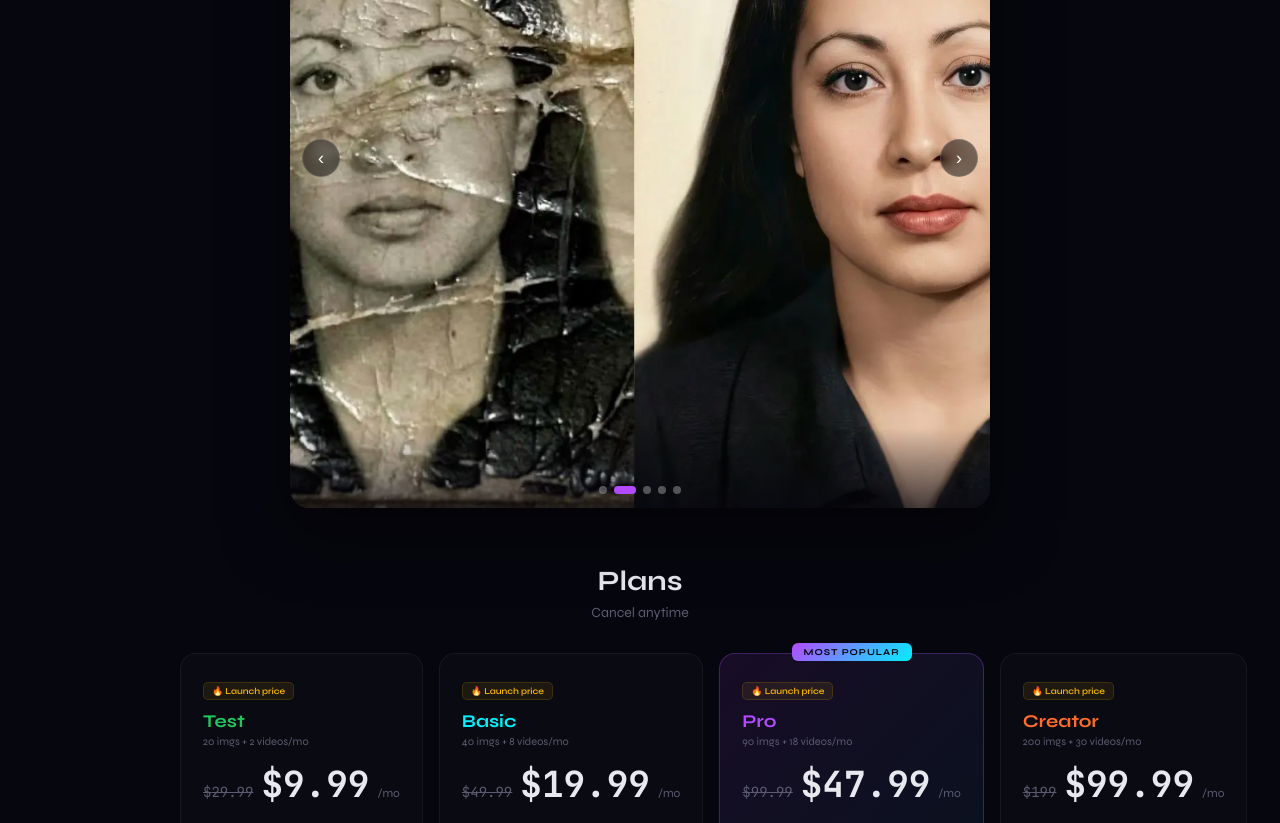
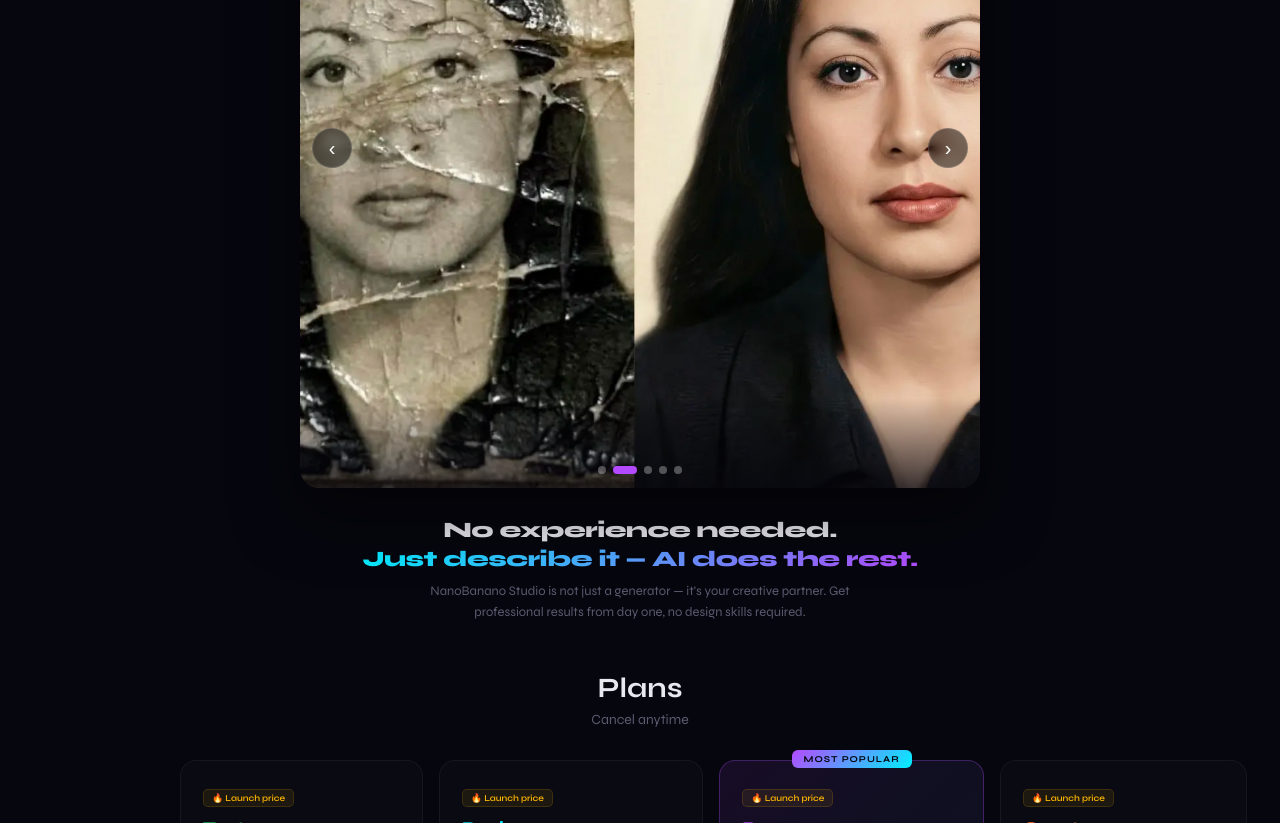
Before and after one commit to setnom/hyperreal-studio, a React (Vite) app: page / in a window 1280 px wide. Shown: the part 960-1783 px from the top of the page. Built offline with nearby package versions, Linux system fonts and the light colour scheme.

Commit message:
v31: carousel crossfade + tagline + ribbon fix + 3 vulnerabilidades corregidas

```diff
--- a/api/activate.js
+++ b/api/activate.js
@@ -29,7 +29,7 @@ async function verifyToken(user_token) {
 
 export default async function handler(req, res) {
   const origin = req.headers.origin || "";
-  const allowed = origin === ALLOWED_ORIGIN || origin.endsWith(".vercel.app");
+  const allowed = origin === ALLOWED_ORIGIN || origin.endsWith(".vercel.app") && origin.includes("hyperreal-studio");
   res.setHeader("Access-Control-Allow-Origin", allowed ? origin : ALLOWED_ORIGIN);
   res.setHeader("Access-Control-Allow-Methods", "POST, OPTIONS");
   res.setHeader("Access-Control-Allow-Headers", "Content-Type");
--- a/api/download.js
+++ b/api/download.js
@@ -27,7 +27,7 @@ async function verifyToken(user_token) {
 
 export default async function handler(req, res) {
   const origin = req.headers.origin || "";
-  const allowed = origin === ALLOWED_ORIGIN || origin.endsWith(".vercel.app");
+  const allowed = origin === ALLOWED_ORIGIN || origin.endsWith(".vercel.app") && origin.includes("hyperreal-studio");
   res.setHeader("Access-Control-Allow-Origin", allowed ? origin : ALLOWED_ORIGIN);
   res.setHeader("Access-Control-Allow-Methods", "POST, OPTIONS");
   res.setHeader("Access-Control-Allow-Headers", "Content-Type");
@@ -52,6 +52,9 @@ export default async function handler(req, res) {
 
     const contentType = fileRes.headers.get("content-type") || "application/octet-stream";
     const buffer = await fileRes.arrayBuffer();
+    if (buffer.byteLength > 50 * 1024 * 1024) {
+      return res.status(413).json({ error: "File too large to proxy (max 50MB)" });
+    }
     const safeFilename = (filename || "nanobanano-file").replace(/[^a-zA-Z0-9._-]/g, "_");
 
     res.setHeader("Content-Type", contentType);
--- a/api/favorites.js
+++ b/api/favorites.js
@@ -14,7 +14,7 @@ async function verifyToken(user_token) {
 
 export default async function handler(req, res) {
   const origin = req.headers.origin || "";
-  const allowed = origin === ALLOWED_ORIGIN || origin.endsWith(".vercel.app");
+  const allowed = origin === ALLOWED_ORIGIN || origin.endsWith(".vercel.app") && origin.includes("hyperreal-studio");
   res.setHeader("Access-Control-Allow-Origin", allowed ? origin : ALLOWED_ORIGIN);
   res.setHeader("Access-Control-Allow-Methods", "GET, POST, OPTIONS");
   res.setHeader("Access-Control-Allow-Headers", "Content-Type");
--- a/api/generate.js
+++ b/api/generate.js
@@ -58,7 +58,7 @@ function sanitizePrompt(prompt) {
 
 export default async function handler(req, res) {
   const origin = req.headers.origin || "";
-  const allowed = origin === ALLOWED_ORIGIN || origin.endsWith(".vercel.app");
+  const allowed = origin === ALLOWED_ORIGIN || origin.endsWith(".vercel.app") && origin.includes("hyperreal-studio");
   res.setHeader("Access-Control-Allow-Origin", allowed ? origin : ALLOWED_ORIGIN);
   res.setHeader("Access-Control-Allow-Methods", "POST, OPTIONS");
   res.setHeader("Access-Control-Allow-Headers", "Content-Type");
--- a/api/pack.js
+++ b/api/pack.js
@@ -28,7 +28,7 @@ function sbWriteHeaders(key) {
 
 export default async function handler(req, res) {
   const origin = req.headers.origin || "";
-  const allowed = origin === ALLOWED_ORIGIN || origin.endsWith(".vercel.app");
+  const allowed = origin === ALLOWED_ORIGIN || origin.endsWith(".vercel.app") && origin.includes("hyperreal-studio");
   res.setHeader("Access-Control-Allow-Origin", allowed ? origin : ALLOWED_ORIGIN);
   res.setHeader("Access-Control-Allow-Methods", "POST, OPTIONS");
   res.setHeader("Access-Control-Allow-Headers", "Content-Type");
--- a/api/status.js
+++ b/api/status.js
@@ -28,7 +28,7 @@ const inFlight = new Map();
 
 export default async function handler(req, res) {
   const origin = req.headers.origin || "";
-  const allowed = origin === ALLOWED_ORIGIN || origin.endsWith(".vercel.app");
+  const allowed = origin === ALLOWED_ORIGIN || origin.endsWith(".vercel.app") && origin.includes("hyperreal-studio");
   res.setHeader("Access-Control-Allow-Origin", allowed ? origin : ALLOWED_ORIGIN);
   res.setHeader("Access-Control-Allow-Methods", "POST, OPTIONS");
   res.setHeader("Access-Control-Allow-Headers", "Content-Type");
--- a/api/sync.js
+++ b/api/sync.js
@@ -27,7 +27,7 @@ export default async function handler(req, res) {
   // Verify cron secret to prevent unauthorized calls
   const authHeader = req.headers.authorization || "";
   const secret = CRON_SECRET || "";
-  if (secret && authHeader !== `Bearer ${secret}`) {
+  if (!secret || authHeader !== `Bearer ${secret}`) {
     return res.status(401).json({ error: "Unauthorized" });
   }
 
--- a/api/upload.js
+++ b/api/upload.js
@@ -20,7 +20,7 @@ async function verifyToken(user_token) {
 
 export default async function handler(req, res) {
   const origin = req.headers.origin || "";
-  const allowed = origin === ALLOWED_ORIGIN || origin.endsWith(".vercel.app");
+  const allowed = origin === ALLOWED_ORIGIN || origin.endsWith(".vercel.app") && origin.includes("hyperreal-studio");
   res.setHeader("Access-Control-Allow-Origin", allowed ? origin : ALLOWED_ORIGIN);
   res.setHeader("Access-Control-Allow-Methods", "POST, OPTIONS");
   res.setHeader("Access-Control-Allow-Headers", "Content-Type");
--- a/src/App.jsx
+++ b/src/App.jsx
@@ -479,60 +479,83 @@ function PlanCard({ pl, onAction, actionLabel, isDesk, lang, features }) {
 // ─── APP ───
 function CarouselSection({ lang, isDesk }) {
   const slides = [
-    { src: "/images/carousel_realismo.webp",  tag: lang === "en" ? "Ultra Realism"  : "Ultra Realismo",  color: "#00f0ff",  angle: -25 },
-    { src: "/images/carousel_restaurar.webp", tag: lang === "en" ? "Photo Restore"  : "Restauración",    color: "#b44aff",  angle: -25 },
-    { src: "/images/carousel_anuncio1.webp",  tag: lang === "en" ? "Winning Ad"     : "Anuncio",          color: "#ffb800",  angle: -25 },
-    { src: "/images/carousel_anuncio2.webp",  tag: lang === "en" ? "Winning Ad"     : "Anuncio",          color: "#ffb800",  angle: -25 },
-    { src: "/images/carousel_animado.webp",   tag: lang === "en" ? "Animated Style" : "Estilo Animado",   color: "#ff6b2b",  angle: -25 },
+    { src: "/images/carousel_realismo.webp",  tag: lang === "en" ? "Ultra Realism"  : "Ultra Realismo",  color: "#00f0ff" },
+    { src: "/images/carousel_restaurar.webp", tag: lang === "en" ? "Photo Restore"  : "Restauración",    color: "#b44aff" },
+    { src: "/images/carousel_anuncio1.webp",  tag: lang === "en" ? "Winning Ad"     : "Anuncio",          color: "#ffb800" },
+    { src: "/images/carousel_anuncio2.webp",  tag: lang === "en" ? "Winning Ad"     : "Anuncio",          color: "#ffb800" },
+    { src: "/images/carousel_animado.webp",   tag: lang === "en" ? "Animated Style" : "Estilo Animado",   color: "#ff6b2b" },
   ];
   const [idx, setIdx] = useState(0);
-  const [fading, setFading] = useState(false);
+  const [prev, setPrev] = useState(null);
+  const [transitioning, setTransitioning] = useState(false);
+
+  const go = (n) => {
+    if (transitioning) return;
+    setPrev(idx);
+    setTransitioning(true);
+    setIdx(n);
+    setTimeout(() => { setPrev(null); setTransitioning(false); }, 600);
+  };
 
   useEffect(() => {
-    const timer = setInterval(() => {
-      setFading(true);
-      setTimeout(() => {
-        setIdx(i => (i + 1) % slides.length);
-        setFading(false);
-      }, 400);
-    }, 3000);
-    return () => clearInterval(timer);
-  }, []);
-
-  const go = (n) => {
-    setFading(true);
-    setTimeout(() => { setIdx(n); setFading(false); }, 300);
-  };
+    const t = setInterval(() => go((idx + 1) % slides.length), 3000);
+    return () => clearInterval(t);
+  }, [idx, transitioning]);
 
   const s = slides[idx];
+  const p = prev !== null ? slides[prev] : null;
+
   return (
-    <div style={{ marginBottom: isDesk ? 56 : 36, userSelect: "none" }}>
-      <div style={{ position: "relative", borderRadius: 20, overflow: "hidden", maxWidth: isDesk ? 700 : "100%", margin: "0 auto", boxShadow: "0 24px 64px rgba(0,0,0,.5)" }}>
-        {/* Image */}
-        <img src={s.src} alt={s.tag} style={{ width: "100%", aspectRatio: "1/1", objectFit: "cover", display: "block", opacity: fading ? 0 : 1, transition: "opacity .4s ease" }} />
-
-        {/* Tag diagonal */}
-        <div style={{ position: "absolute", top: 22, left: -28, width: 160, textAlign: "center", transform: "rotate(-35deg)", background: s.color, color: "#06060e", fontSize: 11, fontWeight: 800, padding: "5px 0", letterSpacing: 0.5, textTransform: "uppercase", boxShadow: `0 2px 12px ${s.color}66`, zIndex: 2 }}>
-          {s.tag}
+    <div style={{ marginBottom: isDesk ? 48 : 32 }}>
+      {/* Carousel container */}
+      <div style={{ position: "relative", maxWidth: isDesk ? 680 : "100%", margin: "0 auto", borderRadius: 20, overflow: "hidden", boxShadow: "0 24px 64px rgba(0,0,0,.5)", aspectRatio: "1/1" }}>
+
+        {/* Previous image — fades out */}
+        {p && (
+          <img src={p.src} alt={p.tag} style={{ position: "absolute", inset: 0, width: "100%", height: "100%", objectFit: "cover", opacity: transitioning ? 0 : 1, transition: "opacity .6s ease", zIndex: 1 }} />
+        )}
+
+        {/* Current image — fades in */}
+        <img src={s.src} alt={s.tag} style={{ position: "absolute", inset: 0, width: "100%", height: "100%", objectFit: "cover", opacity: transitioning ? 1 : 1, transition: "opacity .6s ease", zIndex: 2 }} />
+
+        {/* Ribbon — outside overflow so it shows fully, clipped by wrapper */}
+        <div style={{ position: "absolute", top: 0, left: 0, width: "100%", height: "100%", pointerEvents: "none", zIndex: 3, overflow: "hidden" }}>
+          <div key={idx} style={{ position: "absolute", top: 28, left: -36, width: 180, textAlign: "center", transform: "rotate(-35deg)", background: s.color, color: "#06060e", fontSize: 10, fontWeight: 900, padding: "6px 0", letterSpacing: 1, textTransform: "uppercase", boxShadow: `0 2px 14px ${s.color}88`, whiteSpace: "nowrap", opacity: transitioning ? 0 : 1, transition: "opacity .3s ease" }}>
+            {s.tag}
+          </div>
         </div>
 
-        {/* Gradient bottom */}
-        <div style={{ position: "absolute", bottom: 0, left: 0, right: 0, height: 80, background: "linear-gradient(transparent, rgba(6,6,14,.7))" }} />
+        {/* Bottom gradient */}
+        <div style={{ position: "absolute", bottom: 0, left: 0, right: 0, height: 90, background: "linear-gradient(transparent, rgba(6,6,14,.75))", zIndex: 4 }} />
 
         {/* Dots */}
-        <div style={{ position: "absolute", bottom: 14, left: "50%", transform: "translateX(-50%)", display: "flex", gap: 7, zIndex: 2 }}>
-          {slides.map((_, i) => (
-            <button key={i} onClick={() => go(i)} style={{ width: i === idx ? 22 : 8, height: 8, borderRadius: 4, border: "none", background: i === idx ? s.color : "rgba(255,255,255,.3)", cursor: "pointer", padding: 0, transition: "all .3s" }} />
+        <div style={{ position: "absolute", bottom: 14, left: "50%", transform: "translateX(-50%)", display: "flex", gap: 7, zIndex: 5 }}>
+          {slides.map((sl, i) => (
+            <button key={i} onClick={() => go(i)} style={{ width: i === idx ? 24 : 8, height: 8, borderRadius: 4, border: "none", background: i === idx ? s.color : "rgba(255,255,255,.3)", cursor: "pointer", padding: 0, transition: "all .4s ease" }} />
           ))}
         </div>
 
-        {/* Prev/Next arrows */}
+        {/* Arrows desktop */}
         {isDesk && (
           <>
-            <button onClick={() => go((idx - 1 + slides.length) % slides.length)} style={{ position: "absolute", left: 12, top: "50%", transform: "translateY(-50%)", background: "rgba(0,0,0,.5)", border: "1px solid rgba(255,255,255,.15)", borderRadius: "50%", width: 38, height: 38, color: "#fff", fontSize: 18, cursor: "pointer", display: "flex", alignItems: "center", justifyContent: "center", backdropFilter: "blur(4px)", zIndex: 2 }}>‹</button>
-            <button onClick={() => go((idx + 1) % slides.length)} style={{ position: "absolute", right: 12, top: "50%", transform: "translateY(-50%)", background: "rgba(0,0,0,.5)", border: "1px solid rgba(255,255,255,.15)", borderRadius: "50%", width: 38, height: 38, color: "#fff", fontSize: 18, cursor: "pointer", display: "flex", alignItems: "center", justifyContent: "center", backdropFilter: "blur(4px)", zIndex: 2 }}>›</button>
+            <button onClick={() => go((idx - 1 + slides.length) % slides.length)} style={{ position: "absolute", left: 12, top: "50%", transform: "translateY(-50%)", background: "rgba(0,0,0,.5)", border: "1px solid rgba(255,255,255,.15)", borderRadius: "50%", width: 40, height: 40, color: "#fff", fontSize: 20, cursor: "pointer", display: "flex", alignItems: "center", justifyContent: "center", backdropFilter: "blur(4px)", zIndex: 5, lineHeight: 1 }}>‹</button>
+            <button onClick={() => go((idx + 1) % slides.length)} style={{ position: "absolute", right: 12, top: "50%", transform: "translateY(-50%)", background: "rgba(0,0,0,.5)", border: "1px solid rgba(255,255,255,.15)", borderRadius: "50%", width: 40, height: 40, color: "#fff", fontSize: 20, cursor: "pointer", display: "flex", alignItems: "center", justifyContent: "center", backdropFilter: "blur(4px)", zIndex: 5, lineHeight: 1 }}>›</button>
           </>
         )}
+      </div>
+
+      {/* Tagline below carousel */}
+      <div style={{ textAlign: "center", marginTop: isDesk ? 28 : 20, padding: "0 16px" }}>
+        <p style={{ fontSize: isDesk ? 22 : 17, fontWeight: 800, lineHeight: 1.3, margin: "0 0 8px", letterSpacing: -0.5 }}>
+          {lang === "en"
+            ? <>No experience needed.<br /><span style={{ background: "linear-gradient(135deg,#00f0ff,#b44aff)", WebkitBackgroundClip: "text", WebkitTextFillColor: "transparent" }}>Just describe it — AI does the rest.</span></>
+            : <>Sin experiencia. Sin prompts complicados.<br /><span style={{ background: "linear-gradient(135deg,#00f0ff,#b44aff)", WebkitBackgroundClip: "text", WebkitTextFillColor: "transparent" }}>Solo describilo — la IA hace el resto.</span></>}
+        </p>
+        <p style={{ fontSize: isDesk ? 13 : 12, color: "#5a5a70", margin: 0, maxWidth: 480, marginLeft: "auto", marginRight: "auto", lineHeight: 1.6 }}>
+          {lang === "en"
+            ? "NanoBanano Studio is not just a generator — it's your creative partner. Get professional results from day one, no design skills required."
+            : "NanoBanano Studio no es solo un generador — es tu aliado creativo. Resultados profesionales desde el primer día, sin conocimientos de diseño."}
+        </p>
       </div>
     </div>
   );
```
